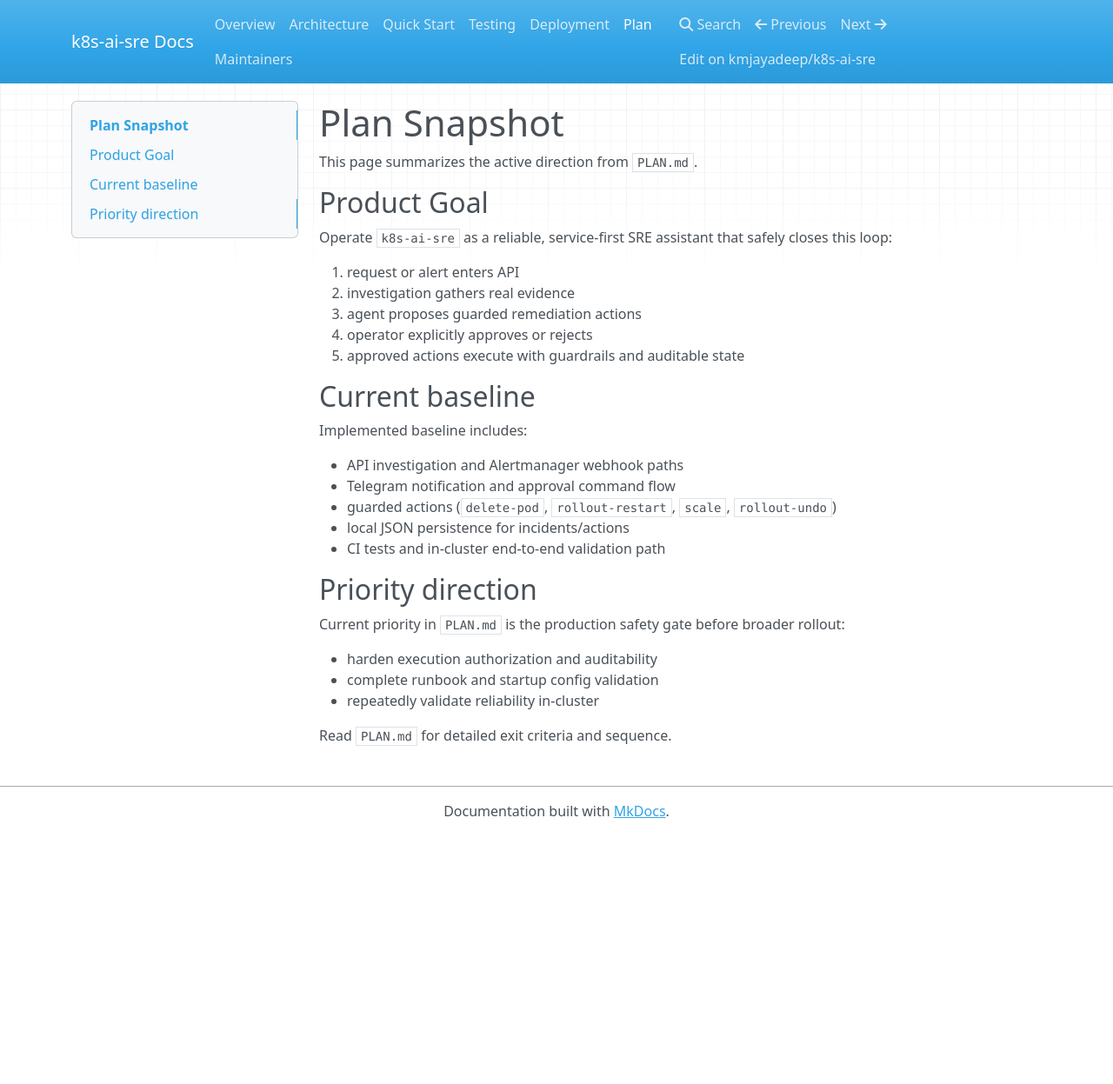
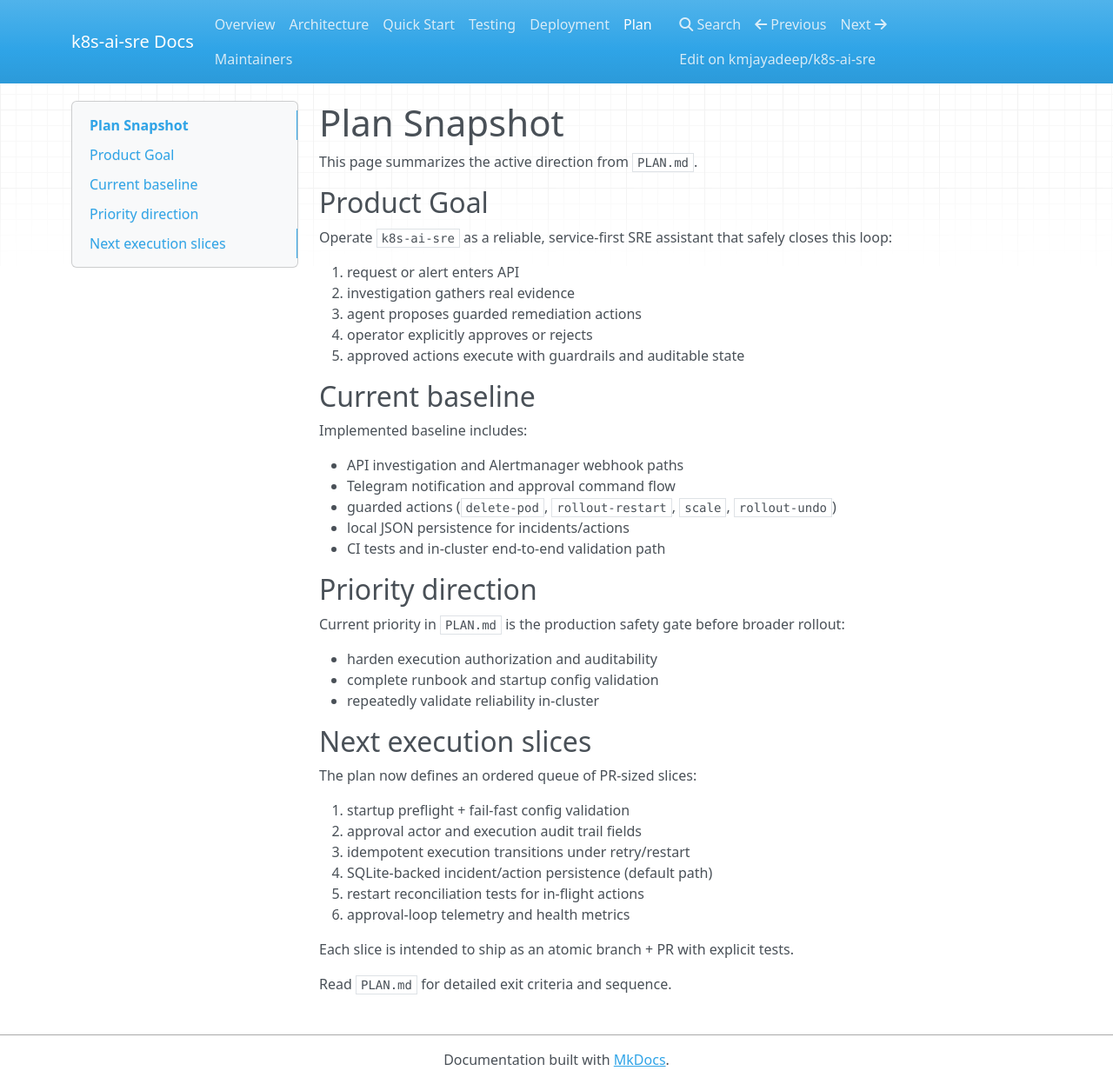
Before and after one commit to kmjayadeep/k8s-ai-sre, an MkDocs documentation site: the page built from docs/plan.md, in a window 1280 px wide and 1247 px high. Shown: the whole window at 87% size. Built offline with MkDocs 1.6.1, drawn with Linux system fonts in a browser that asks for light colours; nearby versions of some CDN libraries.

Commit message:
docs(plan): define next execution slices after current baseline
Co-Authored-By: Paperclip <noreply@paperclip.ing>

```diff
--- a/docs/plan.md
+++ b/docs/plan.md
@@ -30,4 +30,17 @@ Current priority in `PLAN.md` is the production safety gate before broader rollo
 - complete runbook and startup config validation
 - repeatedly validate reliability in-cluster
 
+## Next execution slices
+
+The plan now defines an ordered queue of PR-sized slices:
+
+1. startup preflight + fail-fast config validation
+2. approval actor and execution audit trail fields
+3. idempotent execution transitions under retry/restart
+4. SQLite-backed incident/action persistence (default path)
+5. restart reconciliation tests for in-flight actions
+6. approval-loop telemetry and health metrics
+
+Each slice is intended to ship as an atomic branch + PR with explicit tests.
+
 Read `PLAN.md` for detailed exit criteria and sequence.
```
Also changed, not shown: PLAN.md (+48 -0 lines).
